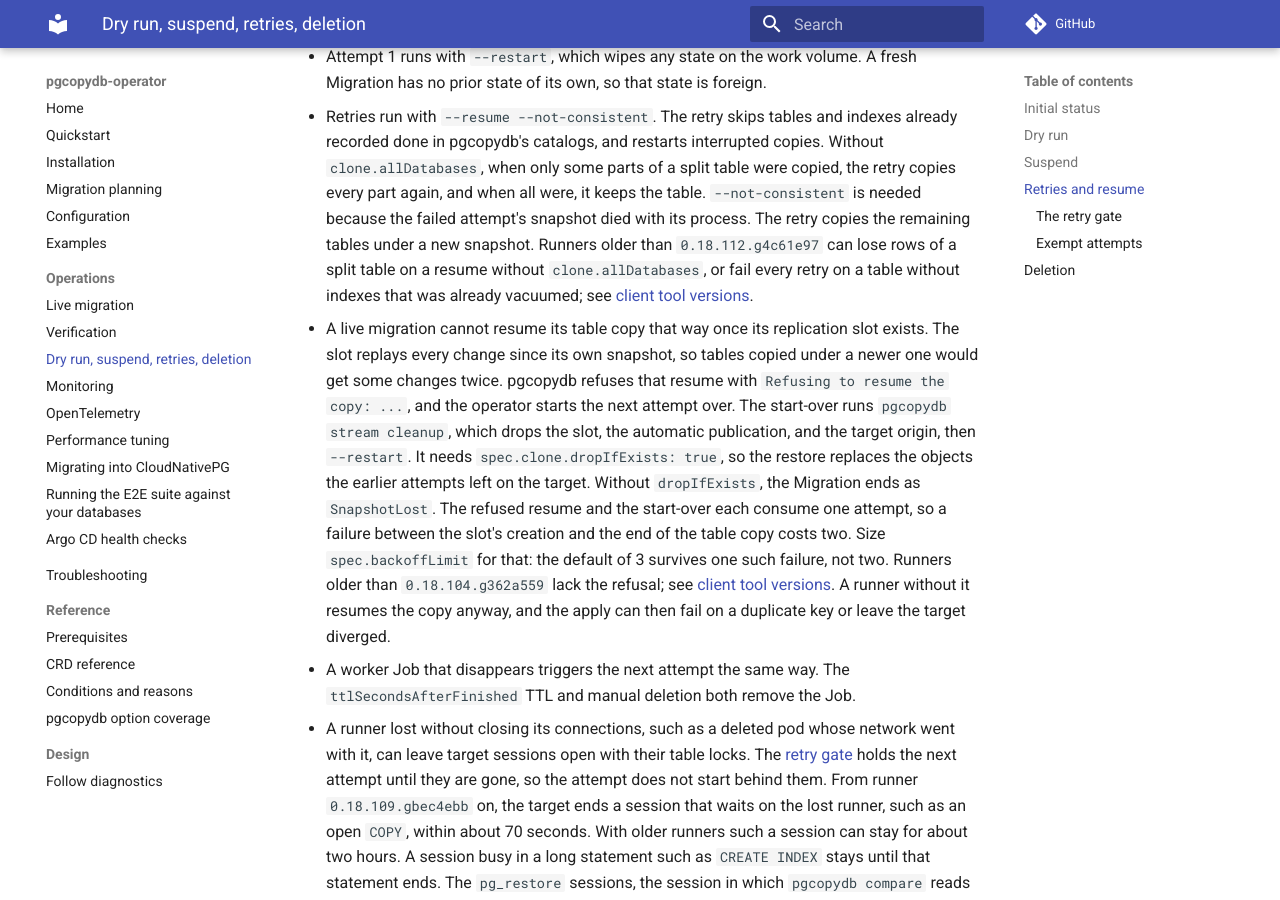
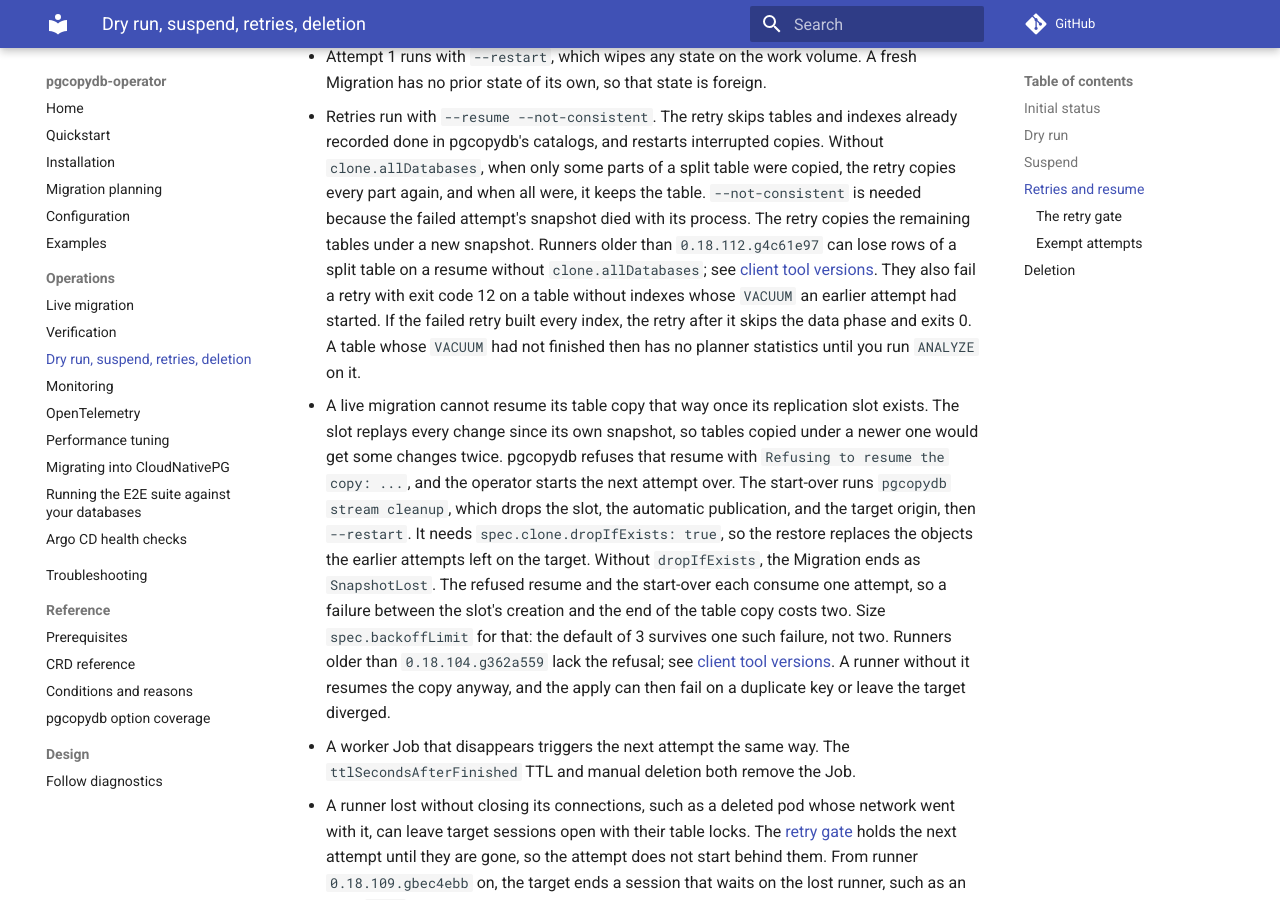
Before and after one commit to ydixken/pgcopydb-operator, an MkDocs documentation site: the page built from docs/operations/lifecycle.md, in a window 1280 px wide and 900 px high, scrolled down 2086 px. Built offline with MkDocs 1.6.1 and Material for MkDocs 9.7.7, drawn with Linux system fonts in a browser that asks for light colours; comment, search, counter and statistics services are not loaded.

Commit message:
docs: say what an older runner does after the vacuum failure
On 0.18.109.gbec4ebb, the retry that fails on the vacuum_summary insert
still builds the remaining indexes, so the retry after it skips the data
phase and exits 0. A table whose VACUUM the killed run had not finished
is then never analyzed.

```diff
--- a/docs/operations/lifecycle.md
+++ b/docs/operations/lifecycle.md
@@ -86,7 +86,10 @@ The operator owns the retry policy, so attempt counts and failure reasons live o
   Without `clone.allDatabases`, when only some parts of a split table were copied, the retry copies every part again, and when all were, it keeps the table.
   `--not-consistent` is needed because the failed attempt's snapshot died with its process.
   The retry copies the remaining tables under a new snapshot.
-  Runners older than `0.18.112.g4c61e97` can lose rows of a split table on a resume without `clone.allDatabases`, or fail every retry on a table without indexes that was already vacuumed; see [client tool versions](../reference/prerequisites.md#client-tool-versions).
+  Runners older than `0.18.112.g4c61e97` can lose rows of a split table on a resume without `clone.allDatabases`; see [client tool versions](../reference/prerequisites.md#client-tool-versions).
+  They also fail a retry with exit code 12 on a table without indexes whose `VACUUM` an earlier attempt had started.
+  If the failed retry built every index, the retry after it skips the data phase and exits 0.
+  A table whose `VACUUM` had not finished then has no planner statistics until you run `ANALYZE` on it.
 - A live migration cannot resume its table copy that way once its replication slot exists.
   The slot replays every change since its own snapshot, so tables copied under a newer one would get some changes twice.
   pgcopydb refuses that resume with `Refusing to resume the copy: ...`, and the operator starts the next attempt over.
```
Also changed, not shown: docs/reference/prerequisites.md (+2 -1 lines), images/runner/README.md (+2 -1 lines).
